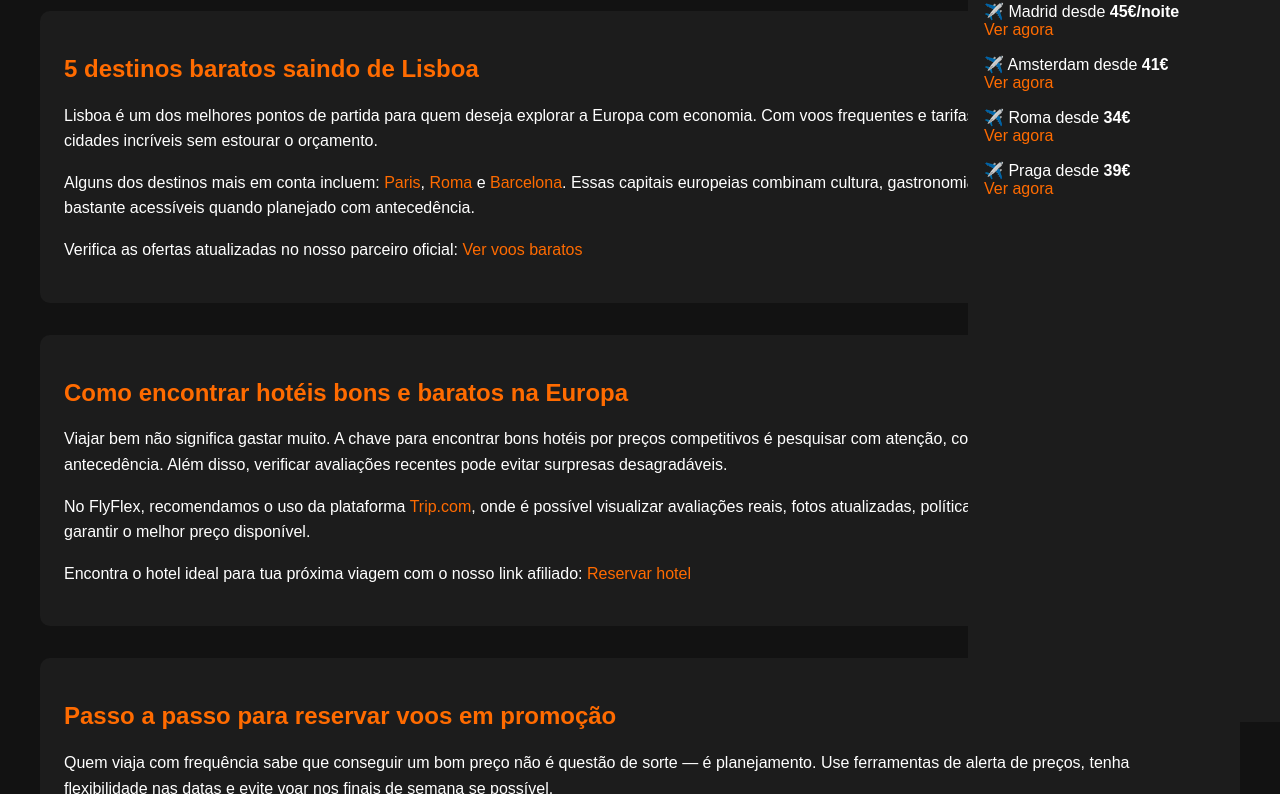
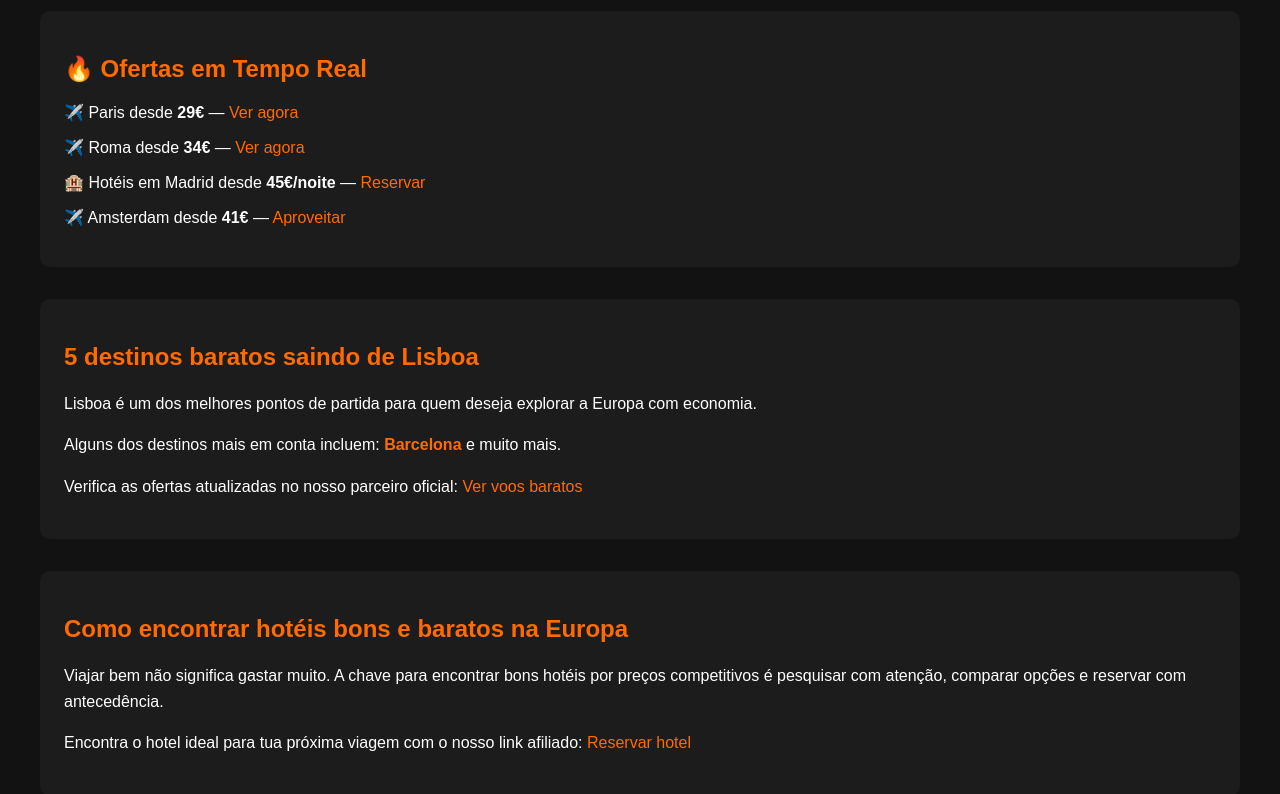
Before and after one commit to Moreno1412/flyFlex, a plain HTML site: page blog.html in a window 1280 px wide. Shown: the part 110-904 px from the top of the page. Drawn offline with Linux system fonts and the light colour scheme.

Commit message:
Add files via upload
Signed-off-by: Kevin Moreno <78882747+Moreno1412@users.noreply.github.com>

```diff
--- a/blog.html
+++ b/blog.html
@@ -11,87 +11,71 @@
     .post { margin-bottom: 2rem; padding: 1.5rem; background: #1c1c1c; border-radius: 10px; }
     a { color: #ff6b00; text-decoration: none; }
     p { line-height: 1.6; }
+    .ofertas-section {
+      background:#1c1c1c; padding:1.5rem; border-radius:10px; margin-bottom:2rem;
+    }
+    ul.ofertas li {
+      margin-bottom: 1rem;
+    }
   </style>
 </head>
 <body>
   <h1><a href="index.html" style="color:#ff6b00; text-decoration:none;">✈️ Blog FlyFlex</a></h1>
 
+  <section class="ofertas-section">
+    <h2 style="color:#ff6b00;">🔥 Ofertas em Tempo Real</h2>
+    <ul class="ofertas" style="list-style: none; padding-left: 0; color:white;">
+      <li>
+        ✈️ Paris desde <strong>29€</strong> —
+        <a href="https://tp.media/r?marker=624512&trs=409156&p=8626&u=https%3A%2F%2Ftrip.com&campaign_id=121" target="_blank">Ver agora</a>
+      </li>
+      <li>
+        ✈️ Roma desde <strong>34€</strong> —
+        <a href="https://tp.media/r?marker=624512&trs=409156&p=8626&u=https%3A%2F%2Ftrip.com&campaign_id=121" target="_blank">Ver agora</a>
+      </li>
+      <li>
+        🏨 Hotéis em Madrid desde <strong>45€/noite</strong> —
+        <a href="https://tp.media/r?marker=624512&trs=409156&p=8626&u=https%3A%2F%2Ftrip.com&campaign_id=121" target="_blank">Reservar</a>
+      </li>
+      <li>
+        ✈️ Amsterdam desde <strong>41€</strong> —
+        <a href="https://tp.media/r?marker=624512&trs=409156&p=8626&u=https%3A%2F%2Ftrip.com&campaign_id=121" target="_blank">Aproveitar</a>
+      </li>
+    </ul>
+  </section>
+
   <div class="post">
     <h2>5 destinos baratos saindo de Lisboa</h2>
-    <p>Lisboa é um dos melhores pontos de partida para quem deseja explorar a Europa com economia. Com voos frequentes e tarifas acessíveis, é possível conhecer cidades incríveis sem estourar o orçamento.</p>
-    <p>Alguns dos destinos mais em conta incluem: <a href="https://tp.media/r?marker=624512&trs=409156&p=8626&u=https%3A%2F%2Fpt.trip.com%2F%3Flocale%3Dpt_pt&campaign_id=121" target="_blank">Paris</a>, <a href="https://tp.media/r?marker=624512&trs=409156&p=8626&u=https%3A%2F%2Fpt.trip.com%2F%3Flocale%3Dpt_pt&campaign_id=121" target="_blank">Roma</a> e <a href="https://tp.media/r?marker=624512&trs=409156&p=8626&u=https%3A%2F%2Fpt.trip.com%2F%3Flocale%3Dpt_pt&campaign_id=121" target="_blank">Barcelona</a>. Essas capitais europeias combinam cultura, gastronomia e vida noturna por preços bastante acessíveis quando planejado com antecedência.</p>
-    <p>Verifica as ofertas atualizadas no nosso parceiro oficial: <a href="https://tp.media/r?marker=624512&trs=409156&p=8626&u=https%3A%2F%2Fpt.trip.com%2F%3Flocale%3Dpt_pt&campaign_id=121" target="_blank">Ver voos baratos</a></p>
+    <p>Lisboa é um dos melhores pontos de partida para quem deseja explorar a Europa com economia.</p>
+    <p>Alguns dos destinos mais em conta incluem: <strong id="cidades-dinamicas" style="color:#ff6b00;"></strong> e muito mais.</p>
+    <p>Verifica as ofertas atualizadas no nosso parceiro oficial: <a href="https://tp.media/r?marker=624512&trs=409156&p=8626&u=https%3A%2F%2Ftrip.com&campaign_id=121" target="_blank">Ver voos baratos</a></p>
   </div>
 
   <div class="post">
     <h2>Como encontrar hotéis bons e baratos na Europa</h2>
-    <p>Viajar bem não significa gastar muito. A chave para encontrar bons hotéis por preços competitivos é pesquisar com atenção, comparar opções e reservar com antecedência. Além disso, verificar avaliações recentes pode evitar surpresas desagradáveis.</p>
-    <p>No FlyFlex, recomendamos o uso da plataforma <a href="https://tp.media/r?marker=624512&trs=409156&p=8626&u=https%3A%2F%2Fpt.trip.com%2Fhotels%2F&campaign_id=121" target="_blank">Trip.com</a>, onde é possível visualizar avaliações reais, fotos atualizadas, políticas de cancelamento e, claro, garantir o melhor preço disponível.</p>
-    <p>Encontra o hotel ideal para tua próxima viagem com o nosso link afiliado: <a href="https://tp.media/r?marker=624512&trs=409156&p=8626&u=https%3A%2F%2Fpt.trip.com%2Fhotels%2F&campaign_id=121" target="_blank">Reservar hotel</a></p>
+    <p>Viajar bem não significa gastar muito. A chave para encontrar bons hotéis por preços competitivos é pesquisar com atenção, comparar opções e reservar com antecedência.</p>
+    <p>Encontra o hotel ideal para tua próxima viagem com o nosso link afiliado: <a href="https://tp.media/r?marker=624512&trs=409156&p=8626&u=https%3A%2F%2Ftrip.com&campaign_id=121" target="_blank">Reservar hotel</a></p>
   </div>
 
   <div class="post">
     <h2>Passo a passo para reservar voos em promoção</h2>
-    <p>Quem viaja com frequência sabe que conseguir um bom preço não é questão de sorte — é planejamento. Use ferramentas de alerta de preços, tenha flexibilidade nas datas e evite voar nos finais de semana se possível.</p>
-    <p>No FlyFlex, monitoramos constantemente os preços mais baixos para oferecer as melhores oportunidades. Recomendamos visitar nossa <a href="index.html">página principal</a> sempre que fores planejar uma viagem.</p>
-    <p>E claro, acede diretamente ao motor de busca oficial e garante tua reserva com segurança: <a href="https://tp.media/r?marker=624512&trs=409156&p=8626&u=https%3A%2F%2Fpt.trip.com%2F%3Flocale%3Dpt_pt&campaign_id=121" target="_blank">Buscar voos agora</a></p>
+    <p>Use ferramentas de alerta de preços, tenha flexibilidade nas datas e evite voar nos finais de semana se possível.</p>
+    <p>No FlyFlex, monitoramos constantemente os preços mais baixos para oferecer as melhores oportunidades.</p>
+    <p>Acede diretamente ao motor de busca oficial e garante tua reserva com segurança: <a href="https://tp.media/r?marker=624512&trs=409156&p=8626&u=https%3A%2F%2Ftrip.com&campaign_id=121" target="_blank">Buscar voos agora</a></p>
   </div>
 
-  <aside id="sidebar-ofertas" style="
-    position: fixed;
-    top: 0;
-    right: 0;
-    width: 280px;
-    height: 100vh;
-    background: #1c1c1c;
-    color: white;
-    padding: 1rem;
-    overflow-y: auto;
-  ">
-    <h2 style="color:#ff6b00;">🔥 Ofertas em Tempo Real</h2>
-    <ul style="list-style: none; padding-left: 0;"></ul>
-  </aside>
-
-
-
-<script>
-document.addEventListener("DOMContentLoaded", function () {
-  const ofertas =
-[
-  { destino: "Paris", preco: "29€", url: "https://tp.media/r?marker=624512&trs=409156&p=8626&u=https://pt.trip.com/flights/from-lisbon-to-paris/&campaign_id=121" },
-  { destino: "Roma", preco: "34€", url: "https://tp.media/r?marker=624512&trs=409156&p=8626&u=https://pt.trip.com/flights/from-lisbon-to-rome/&campaign_id=121" },
-  { destino: "Madrid", preco: "45€/noite", url: "https://tp.media/r?marker=624512&trs=409156&p=8626&u=https://pt.trip.com/hotels/madrid-hotels-list-3603/&campaign_id=121" },
-  { destino: "Amsterdam", preco: "41€", url: "https://tp.media/r?marker=624512&trs=409156&p=8626&u=https://pt.trip.com/flights/from-lisbon-to-amsterdam/&campaign_id=121" },
-  { destino: "Berlim", preco: "38€", url: "https://tp.media/r?marker=624512&trs=409156&p=8626&u=https://pt.trip.com/flights/from-lisbon-to-berlin/&campaign_id=121" },
-  { destino: "Barcelona", preco: "32€", url: "https://tp.media/r?marker=624512&trs=409156&p=8626&u=https://pt.trip.com/flights/from-lisbon-to-barcelona/&campaign_id=121" },
-  { destino: "Londres", preco: "36€", url: "https://tp.media/r?marker=624512&trs=409156&p=8626&u=https://pt.trip.com/flights/from-lisbon-to-london/&campaign_id=121" },
-  { destino: "Viena", preco: "44€", url: "https://tp.media/r?marker=624512&trs=409156&p=8626&u=https://pt.trip.com/flights/from-lisbon-to-vienna/&campaign_id=121" },
-  { destino: "Praga", preco: "39€", url: "https://tp.media/r?marker=624512&trs=409156&p=8626&u=https://pt.trip.com/flights/from-lisbon-to-prague/&campaign_id=121" },
-  { destino: "Zurique", preco: "50€", url: "https://tp.media/r?marker=624512&trs=409156&p=8626&u=https://pt.trip.com/flights/from-lisbon-to-zurich/&campaign_id=121" },
-  { destino: "Bruxelas", preco: "33€", url: "https://tp.media/r?marker=624512&trs=409156&p=8626&u=https://pt.trip.com/flights/from-lisbon-to-brussels/&campaign_id=121" }
-]
-;
-
-  const aside = document.getElementById("sidebar-ofertas");
-  const lista = aside.querySelector("ul");
-
-  function atualizar() {
-    lista.innerHTML = "";
-    const escolhidas = [...ofertas].sort(() => 0.5 - Math.random()).slice(0, 4);
-    escolhidas.forEach(oferta => {
-      const li = document.createElement("li");
-      li.style.marginBottom = "1rem";
-      li.innerHTML = `✈️ ${oferta.destino} desde <strong>${oferta.preco}</strong><br>
-        <a href="${oferta.url}" target="_blank" style="color:#ff6b00;">Ver agora</a>`;
-      lista.appendChild(li);
+  <script>
+    document.addEventListener("DOMContentLoaded", function () {
+      const cidades = ["Paris", "Roma", "Barcelona", "Madrid", "Amsterdam", "Londres", "Berlim", "Praga", "Lisboa", "Milão"];
+      let i = 0;
+      const destinoSpan = document.getElementById("cidades-dinamicas");
+      function atualizarDestino() {
+        destinoSpan.textContent = cidades[i];
+        i = (i + 1) % cidades.length;
+      }
+      atualizarDestino();
+      setInterval(atualizarDestino, 2000);
     });
-  }
-
-  atualizar();
-  setInterval(atualizar, 15000);
-});
-</script>
-
-
+  </script>
 </body>
 </html>
```
